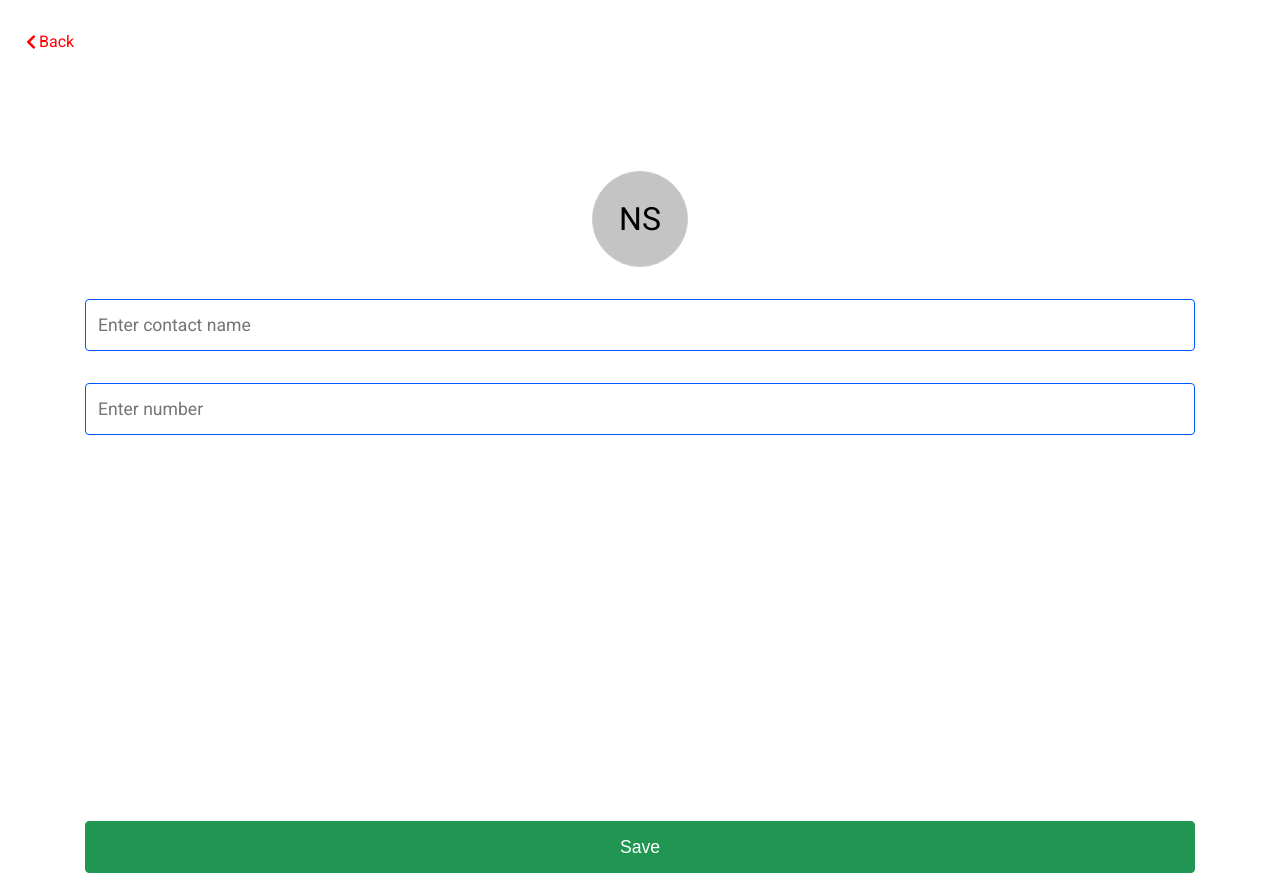
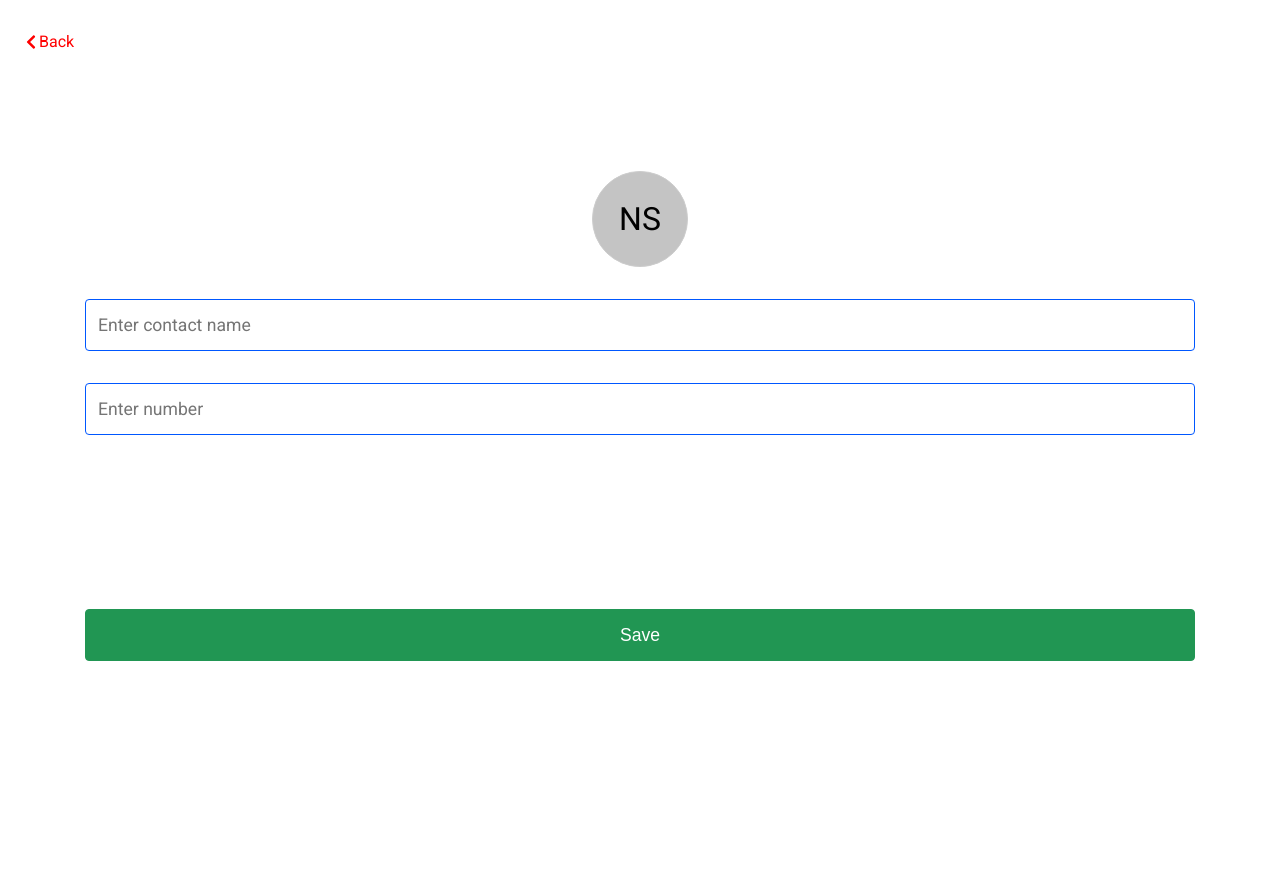
Before and after one commit to NateOs/next_contacts_app, a Next.js app: page /contact in a window 1280 px wide. After the commit the page ends 800 px from the top, so only its background shows below. Built offline with nearby package versions, Linux system fonts and the light colour scheme.

Commit message:
added active, hover states

```diff
--- a/components/_SingleContact.scss
+++ b/components/_SingleContact.scss
@@ -28,4 +28,5 @@
 
 .single-contact:hover {
 background-color: #e6e6e6;
+cursor: pointer;
 }
--- a/pages/_contact.scss
+++ b/pages/_contact.scss
@@ -44,6 +44,16 @@
     background-color: $primary-green;
     height: 3.25rem;
     font-size: calc($font-size-medium - 0.4em);
-    margin-top: 30%;
+    margin-top: 9em;
+  }
+  .save {
+    &:hover {
+      background-color: lighten($color: $primary-green, $amount: 10%);
+      scale: 1.5;
+      transition: all 0.1s ease-in-out;
+    }
+    &:active {
+      transform: scale(1.005);
+    }
   }
 }
```
